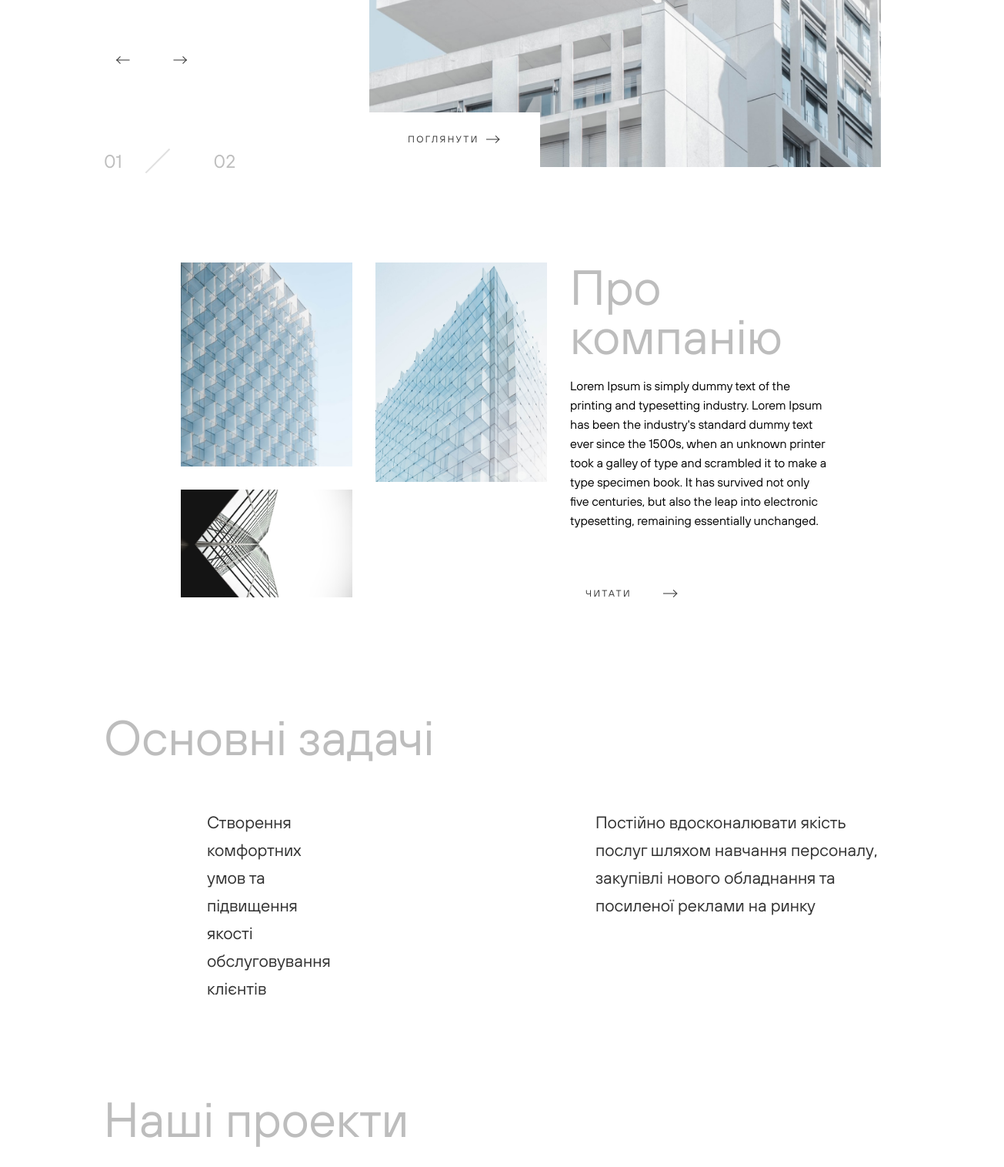
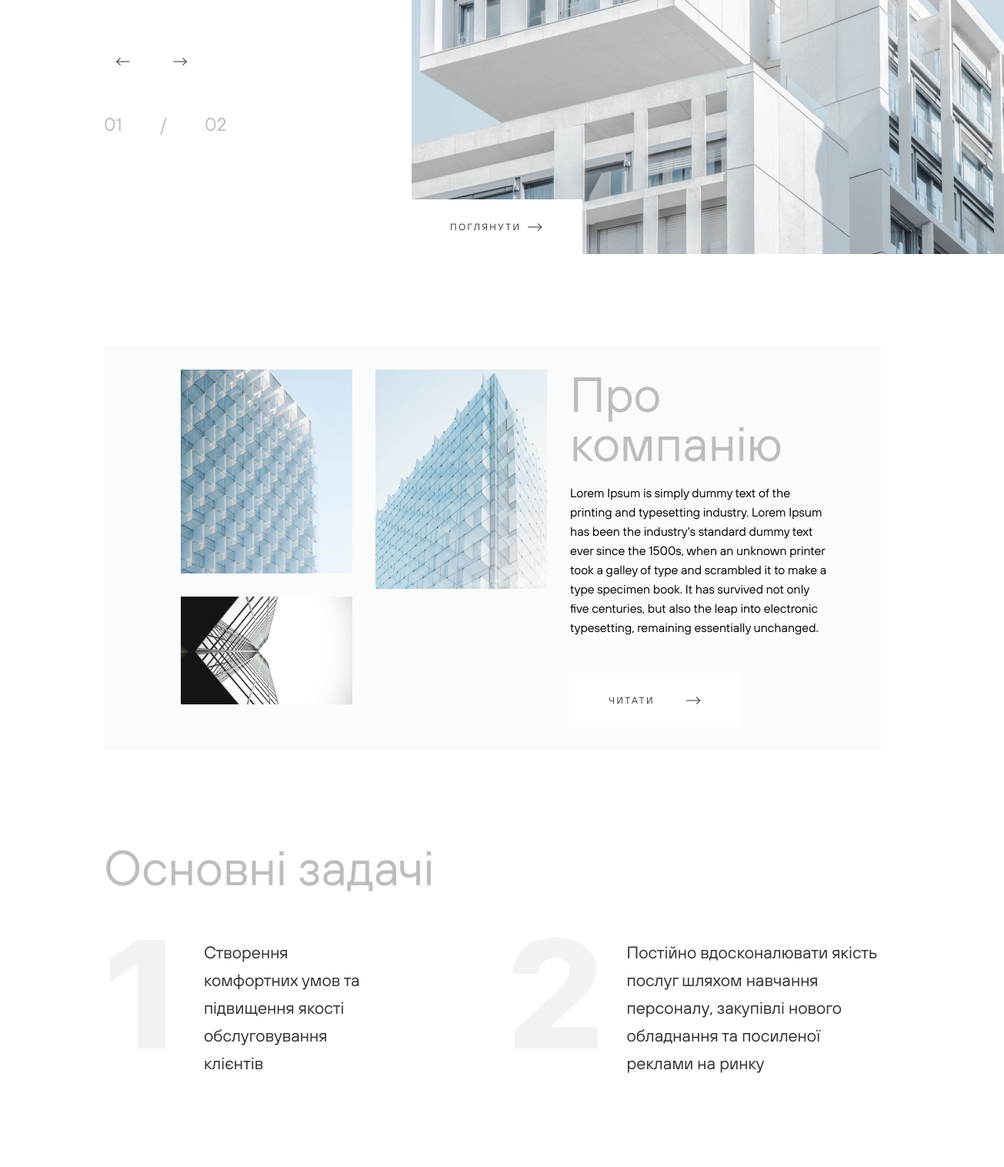
Before and after one commit to Dimaybor/architecture, a website built with webpack: page src/index.html in a window 1280 px wide. Shown: the part 604-2120 px from the top of the page at 77% size, 1305 px wide, since content can reach past the window. Built offline with nearby package versions, Linux system fonts and the light colour scheme; files whose address does not match are found by name; a web font is replaced by a local one.

Commit message:
finish main slider and fix bugs

```diff
--- a/src/index.html
+++ b/src/index.html
@@ -43,19 +43,12 @@
   <main class="site-content">
     <div class="wrapper">
       <section class="main-project">
+        <div class="main-slider swiper">
+          <div class="swiper-wrapper">
+            <div class="swiper-slide">
               <div class="main-project__wrap">
                 <div class="main-project__item">
                   <h1>project <span>nurtown</span></h1>
-            <div class="main-project__buttons">
-              <div class="arrow-btn arrow-btn--reverse">
-              </div>
-              <div class="arrow-btn">
-              </div>
-            </div>
-            <ul class="project-list">
-              <li class="project-list__item">01</li>
-              <li class="project-list__item">02</li>
-            </ul>
                 </div>
                 <div class="main-project__item">
                   <div class="main-project__photo">
@@ -64,6 +57,33 @@
                       <a href="#" class="arrow-link">поглянути</a>
                     </div>
                   </div>
+                </div>
+              </div>
+            </div>
+            <div class="swiper-slide">
+              <div class="main-project__wrap">
+                <div class="main-project__item">
+                  <h1>nurtown <span>project</span></h1>
+                </div>
+                <div class="main-project__item">
+                  <div class="main-project__photo">
+                    <img src="img/photo-project2.png" alt="alt">
+                    <div class="main-link">
+                      <a href="#" class="arrow-link">поглянути</a>
+                    </div>
+                  </div>
+                </div>
+              </div>
+            </div>
+          </div>
+          <div class="main-slider__nav">
+            <div class="main-project__buttons">
+              <div class="arrow-btn arrow-btn--reverse slider-button-prev">
+              </div>
+              <div class="arrow-btn slider-button-next">
+              </div>
+            </div>
+            <div class="swiper-pagination"></div>
           </div>
         </div>
       </section>
@@ -88,8 +108,8 @@
       <section class="main-tasks">
         <h2>Основні задачі</h2>
         <div class="main-tasks__text">
-          <p>Створення комфортних умов та підвищення якості обслуговування клієнтів</p>
-          <p>Постійно вдосконалювати якість послуг шляхом навчання персоналу, закупівлі нового обладнання та посиленої реклами на ринку</p>
+          <span class="main-tasks__count">1</span><p class="main-tasks__text--p">Створення комфортних умов та підвищення якості обслуговування клієнтів</p>
+          <span class="main-tasks__count">2</span><p>Постійно вдосконалювати якість послуг шляхом навчання персоналу, закупівлі нового обладнання та посиленої реклами на ринку</p>
         </div>
       </section>
       <section class="our-projects">
--- a/src/index.js
+++ b/src/index.js
@@ -7,4 +7,26 @@ import Swiper from 'swiper/bundle';
 import 'swiper/css/bundle';
 
 // init Swiper:
-const swiper = new Swiper();
+const swiper = new Swiper('.main-slider', {
+  navigation: {
+    nextEl: '.slider-button-next',
+    prevEl: '.slider-button-prev',
+  },
+
+  effect: 'fade',
+  fadeEffect: {
+    crossFade: true
+  },
+  speed: 700,
+
+  pagination: {
+    el: '.swiper-pagination',
+    type: 'fraction',
+    formatFractionCurrent: function (number) {
+      return ('0' + number).slice(-2);
+    },
+      formatFractionTotal: function (number) {
+      return ('0' + number).slice(-2);
+    }
+  },
+});
--- a/src/style/_fonts.scss
+++ b/src/style/_fonts.scss
@@ -15,3 +15,9 @@
     src: url(fonts/GothicA1-Regular.woff) format(woff),
         url(fonts/GothicA1-Regular.woff2) format(woff2);
 }
+
+@font-face {
+    font-family: 'SF Pro Display';
+    src: url(fonts/SF_Pro_Display_Heavy.woff) format(woff),
+        url(fonts/SF_Pro_Display_Heavy.woff2) format(woff2);
+}
--- a/src/style/_style.scss
+++ b/src/style/_style.scss
@@ -132,13 +132,16 @@ h2 {
       display: flex;
       width: 100%;
       max-width: 100%;
+      min-width: 0;
     }
 
     &__item {
 
       &:first-child {
+        display: flex;
+        flex-direction: column;
+        justify-content: center;
         width: 34.18803418803419%;
-        padding-top: 333px;
       }
 
       &:last-child {
@@ -159,11 +162,40 @@ h2 {
 
     &__buttons {
       display: flex;
-      margin-top: 90px;
     }
 
   }
 
+}
+
+.main-slider {
+  position: relative;
+  width: 1170px;
+  height: 829px;
+
+  &__nav {
+    z-index: 2;
+    position: absolute;
+    bottom: 27.14113389626055%;
+    left: 0;
+    width: 400px;
+  }
+
+  .swiper-pagination {
+    top: 95px;
+    left: 0;
+    font-size: 24px;
+    line-height: 24px;
+    color: #BDBDBD;
+    text-align: left;
+  }
+  .swiper-pagination-total {
+    margin: 0 0 0 44px;
+  }
+
+  .swiper-pagination-current {
+    margin: 0 44px 0 0;
+  }
 }
 
 .main-link {
@@ -241,6 +273,7 @@ h2 {
 
   &:hover {
     border: 1px solid #BDBDBD;
+    background-color: #F2F2F2;
   }
 
   &::before {
@@ -275,49 +308,23 @@ h2 {
   }
 }
 
-.project-list {
-  position: relative;
-  display: flex;
-  margin-top: 94px;
-  font-size: 24px;
-  line-height: 24px;
-  color: #BDBDBD;
-
-  &__item {
-    cursor: pointer;
-
-  &:first-child {
-    &::after {
-      content: '';
-      position: absolute;
-      top: 50%;
-      left: 70px;
-      width: 2px;
-      height: 43.82px;
-      transform: translate(-50%, -50%) rotate(45deg);
-      background-color: #E0E0E0;
-      cursor: default;
-    }
-  }
-
-    & + & {
-      margin-left: 88.92px;
-    }
-  }
-}
-
 .about {
 
   &-company {
     display: flex;
-    padding: 0 70px 0 100px;
+    padding: 30px 70px 30px 100px;
     width: 100%;
+    background-color: #FBFBFB;
   }
 
   &-text {
     position: relative;
     width: 500px;
     padding-left: 30px;
+
+    .main-link {
+      left: 30px;
+    }
 
     h2 {
       margin-bottom: 20px;
@@ -369,16 +376,25 @@ h2 {
 
     p {
       width: 50%;
-      padding-left: 134px;
       font-size: 22px;
       line-height: 36px;
       font-weight: 300;
       color: #333333;
+    }
 
-      &:first-child {
-        padding-right: 203px;
-      }
+    &--p {
+      padding-right: 187px;
     }
+  }
+
+  &__count {
+    margin-right: 30px;
+    font-family: 'SF Pro Display';
+    font-style: normal;
+    font-weight: 900;
+    font-size: 200px;
+    line-height: 144px;
+    color: #F2F2F2;
   }
 }
 
@@ -543,6 +559,7 @@ h2 {
       border: 1px solid transparent;
       padding: 14px 14px 14px 21px;
       outline: none;
+      background-color: #F3F3F3;
 
       &:focus {
         border-color: #BDBDBD;
```
Also changed, not shown: dist/assets/photo-project2.png (added), dist/fonts/SF_Pro_Display_Heavy.woff (added), dist/fonts/SF_Pro_Display_Heavy.woff2 (added), dist/index.html, src/fonts/SF_Pro_Display_Heavy.woff (added), src/fonts/SF_Pro_Display_Heavy.woff2 (added), src/img/photo-project2.png (added), 4 other files. Lines whose indentation alone changed are shown as unchanged.
